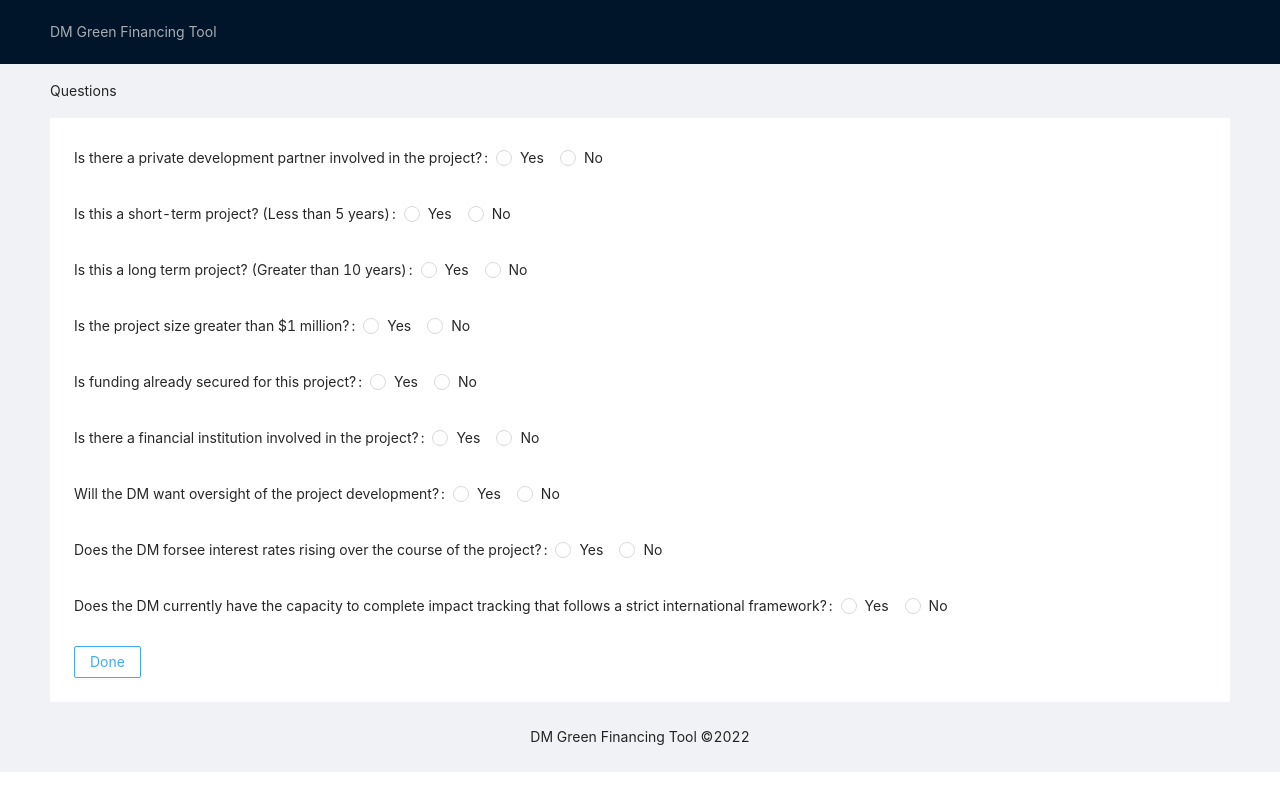
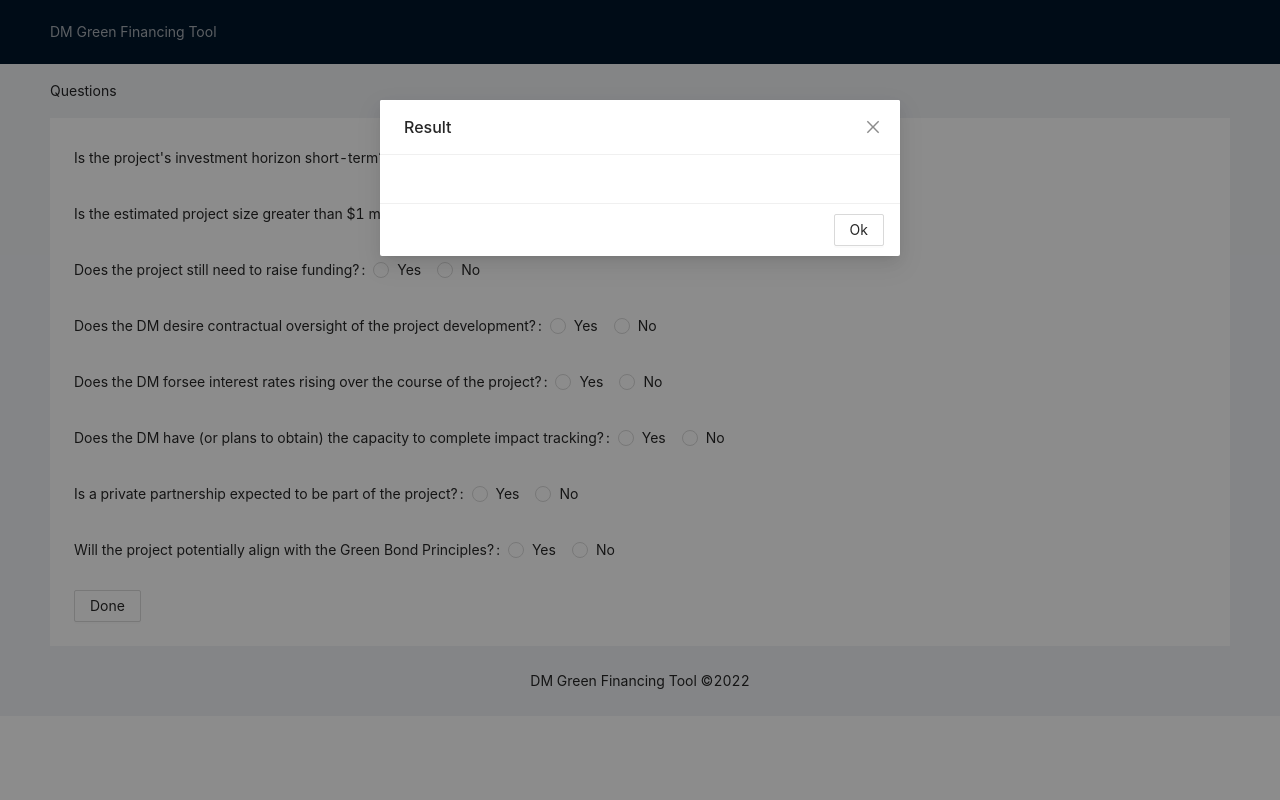
Before and after one commit to vinimoret/web-page, a React (Create React App) app: page / in a window 1280 px wide. Both pictures are taken after a click on the button "Done". Built offline with nearby package versions, Linux system fonts and the light colour scheme.

Commit message:
improvment

```diff
--- a/src/App.js
+++ b/src/App.js
@@ -1,11 +1,25 @@
 import React, { useState } from 'react';
 import { render } from 'react-dom';
-import { Menu, message, Layout, Breadcrumb, Row, Radio, Form , Button } from 'antd';
+import { Menu, message, Layout, Breadcrumb, Row, Radio, Form , Button, Modal } from 'antd';
 import 'antd/dist/antd.css';
 const { Header, Content, Footer } = Layout;
 
 const App = () => {
   const [value, setValue] = React.useState({});
+  const [isModalVisible, setIsModalVisible] = useState(false);
+  const [modalText, setModalText] = React.useState([]);
+
+  const showModal = () => {
+    setIsModalVisible(true);
+  };
+
+  const handleOk = () => {
+    setIsModalVisible(false);
+  };
+
+  const handleCancel = () => {
+    setIsModalVisible(false);
+  };
 
   const onChange = e => {
     const obj = e.target.value.split(' ');
@@ -14,9 +28,6 @@ const App = () => {
     setValue({...value, ...a});
   };
 
-  const removeQuestion = e =>{
-    value
-  }
 
   const done = () =>{
     let obj = {};
@@ -24,12 +35,33 @@ const App = () => {
       for(let v of value[k]){
         if(obj[v]){
           obj[v]++
-        }else{
+        }else if(v !== 'X'){
           obj[v] =1;
         }
       }
     }
-    alert(JSON.stringify(obj))
+    // P = Public Private Partnership
+    // B = Green Bonds
+    // D = Sustainability Improvement Derivative
+    let txtArray = [];
+    const sortable = Object.entries(obj)
+    .sort(([,a],[,b]) => b-a)
+    .reduce((r, [k, v]) => ({ ...r, [k]: v }), {});
+     for (let key in sortable){
+        if(key === 'P')
+          txtArray.push(`Public Private Partnership: ${obj.P || 0}`);
+        if(key === 'B')
+          txtArray.push(`Green Bonds: ${obj.B || 0}`);
+        if(key ==='D')
+          txtArray.push(`Sustainability Improvement Derivative: ${obj.D || 0}`);
+     }
+
+    setModalText(
+       txtArray
+    )
+    showModal();
+
+
   }
 
   return (
@@ -43,34 +75,35 @@ const App = () => {
     </Header>
     <Content className="site-layout" style={{ padding: '0 50px', marginTop: 64 }}>
       <Breadcrumb style={{ margin: '16px 0' }}>
+        {/* INSERT DESCRIPTION BELLOW */}
         <Breadcrumb.Item>Questions</Breadcrumb.Item>
       </Breadcrumb>
       <Form>
       <div className="site-layout-background" style={{ padding: 24, minHeight: 380 }}>
-      <Form.Item label="Is there a private development partner involved in the project?">
+      <Form.Item label="Is the project's investment horizon short-term? (Less than 5 years)?">
       <Radio.Group onChange={onChange}>
-        <Radio value='Q1 P'>Yes</Radio>
-        <Radio value='Q1 D B'>No</Radio>
+        <Radio value='Q1 D'>Yes</Radio>
+        <Radio value='Q1 P B X'>No</Radio>
         </Radio.Group>
         </Form.Item>
 
-        <Form.Item label="Is this a short-term project? (Less than 5 years)">
+        <Form.Item label="Is the project's investment horizon medium term? (Between 5-10 years)" hidden={value['Q1']?.includes('X') ? false : true}>
         <Row>
           <Radio.Group onChange={onChange} >
-            <Radio value='Q2 D'>Yes</Radio>
-            <Radio value='Q2 P B' onClick={removeQuestion}>No</Radio>
+            <Radio value='Q2 P D B'>Yes</Radio>
+            <Radio value='Q2 X'>No</Radio>
           </Radio.Group>
           </Row>
         </Form.Item>
-        <Form.Item label="Is this a medium term project? (Between 5-10 years)" hidden={value['Q2']?.includes('D') ? false : true}>
+        <Form.Item label="Is the project's investment horizon long term? (Greater than 10 years)" hidden={value['Q2']?.includes('X') ? false : true}>
         <Row>
           <Radio.Group onChange={onChange} >
-            <Radio value='Q3 P D B'>Yes</Radio>
-            <Radio value='Q3' >No</Radio>
+            <Radio value='Q3 P B'>Yes</Radio>
+            <Radio value='Q3 D' >No</Radio>
           </Radio.Group>
           </Row>
         </Form.Item>
-        <Form.Item label="Is this a long term project? (Greater than 10 years)">
+        <Form.Item label="Is the estimated project size greater than $1 million?">
         <Row>
           <Radio.Group onChange={onChange} >
             <Radio value='Q4 P B'>Yes</Radio>
@@ -78,52 +111,52 @@ const App = () => {
           </Radio.Group>
           </Row>
         </Form.Item>
-        <Form.Item label="Is the project size greater than $1 million?">
+        <Form.Item label="Does the project still need to raise funding?">
         <Row>
           <Radio.Group onChange={onChange} >
-            <Radio value='Q5 P B'>Yes</Radio>
-            <Radio value='Q5 D'>No</Radio>
+            <Radio value='Q5 B D'>Yes</Radio>
+            <Radio value='Q5 P'>No</Radio>
           </Radio.Group>
           </Row>
         </Form.Item>
-        <Form.Item label="Is funding already secured for this project?">
+        <Form.Item label="Does the DM desire contractual oversight of the project development?">
         <Row>
           <Radio.Group onChange={onChange} >
             <Radio value='Q6 P'>Yes</Radio>
-            <Radio value='Q6 D B'>No</Radio>
-          </Radio.Group>
-          </Row>
-        </Form.Item>
-        <Form.Item label="Is there a financial institution involved in the project?">
-        <Row>
-          <Radio.Group onChange={onChange} >
-            <Radio value='Q7 D B'>Yes</Radio>
-            <Radio value='Q7 P'>No</Radio>
-          </Radio.Group>
-          </Row>
-        </Form.Item>
-        <Form.Item label="Will the DM want oversight of the project development?">
-        <Row>
-          <Radio.Group onChange={onChange} >
-            <Radio value='Q8 P'>Yes</Radio>
-            <Radio value='Q8 D B'>No</Radio>
+            <Radio value='Q6 B D'>No</Radio>
           </Radio.Group>
           </Row>
         </Form.Item>
         <Form.Item label="Does the DM forsee interest rates rising over the course of the project?">
         <Row>
           <Radio.Group onChange={onChange} >
-            <Radio value='Q9 D'>Yes</Radio>
-            <Radio value='Q9 P B'>No</Radio>
+            <Radio value='Q7 D'>Yes</Radio>
+            <Radio value='Q7 B P'>No</Radio>
+          </Radio.Group>
+          </Row>
+        </Form.Item>
+        <Form.Item label="Does the DM have (or plans to obtain) the capacity to complete impact tracking?">
+        <Row>
+          <Radio.Group onChange={onChange} >
+            <Radio value='Q8 B'>Yes</Radio>
+            <Radio value='Q8 D P'>No</Radio>
+          </Radio.Group>
+          </Row>
+        </Form.Item>
+        <Form.Item label="Is a private partnership expected to be part of the project?">
+        <Row>
+          <Radio.Group onChange={onChange} >
+            <Radio value='Q9 P'>Yes</Radio>
+            <Radio value='Q9 B D'>No</Radio>
           </Radio.Group>
           </Row>
         </Form.Item>
 
-        <Form.Item label="Does the DM currently have the capacity to complete impact tracking that follows a strict international framework?">
+        <Form.Item label="Will the project potentially align with the Green Bond Principles?">
         <Row>
           <Radio.Group onChange={onChange} >
             <Radio value='Q10 B'>Yes</Radio>
-            <Radio value='Q10 P D'>No</Radio>
+            <Radio value='Q10 D P'>No</Radio>
           </Radio.Group>
           </Row>
         </Form.Item>
@@ -133,7 +166,20 @@ const App = () => {
     </Content>
 
     <Footer style={{ textAlign: 'center' }}>DM Green Financing Tool ©2022</Footer>
+
+    <Modal title="Result" visible={isModalVisible} onOk={handleOk} onCancel={handleCancel}
+      footer={[
+        <Button key="back" onClick={handleOk}>
+          Ok
+        </Button>
+      ]}
+    >
+    <li>
+      {modalText.map((txt, i) => <ul key={i}>{txt}</ul>)}
+       </li>
+      </Modal>
   </Layout>
+
 )};
 
 export default App;
```
